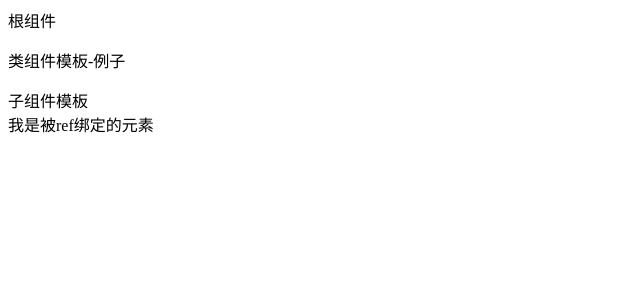
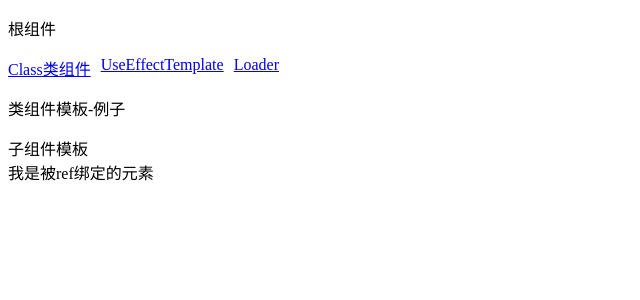
Before and after one commit to hl1249/react-study, a React (Vite) app: page /class in a window 1280 px wide. Shown: the top 300 px of the page, without its empty margins (0-640 px from the left). Built offline with nearby package versions, Linux system fonts and the light colour scheme.

Commit message:
路由重定向 错误路由页面信息

```diff
--- a/src/App.tsx
+++ b/src/App.tsx
@@ -1,9 +1,16 @@
 
 
-import { Outlet } from "react-router-dom"
+import { Outlet,NavLink } from "react-router-dom"
 const App = () => {
     return (
-        <div>根组件
+        <div>
+          <p>根组件</p>
+          <div style={{gap:'10px',display:'flex'}}>
+          <NavLink to={"/class"}>Class类组件</NavLink>
+          <NavLink to={"/useEffectTemplate"}>UseEffectTemplate</NavLink>
+          <NavLink to={"/loader"}>Loader</NavLink>
+          </div>
+
         <Outlet></Outlet>
       </div>
     )
--- a/src/main.tsx
+++ b/src/main.tsx
@@ -1,4 +1,4 @@
-import React from "react";
+import React,{Suspense} from "react";
 import ReactDOM from "react-dom/client";
 
  // 导入两个核心组件
@@ -12,7 +12,9 @@ import router from "./router";
 // 使用RouterProvider 加载路由对象
 ReactDOM.createRoot(document.getElementById("root")).render(
   <React.StrictMode>
+    <Suspense>
       <RouterProvider router={router}>
       </RouterProvider>
+      </Suspense>
   </React.StrictMode>
 );
--- /dev/null
+++ b/src/pages/ErrorPage.tsx
@@ -0,0 +1,22 @@
+import { useRouteError } from 'react-router-dom'
+
+interface ErrorObject {
+    statusText?: string;
+    message?: string;
+    // 添加其他可能的错误属性
+  }
+
+const ErrorPage = () => {
+
+    const error = useRouteError() as ErrorObject | null;
+    console.log('error',error)
+    return (
+        <div>
+            <h1>Error Page</h1>
+            <p>Something went wrong!</p>
+            <p>{error ? error.statusText || error.message : 'Unknown error'}</p>
+        </div>
+    )
+}
+
+export default ErrorPage
--- a/src/router/index.tsx
+++ b/src/router/index.tsx
@@ -5,12 +5,14 @@ import { createBrowserRouter, Navigate } from "react-router-dom";
 import Class_template from "@/pages/Class";
 import Loader from "@/pages/Loader";
 import App from "@/App";
+import ErrorPage from "@/pages/ErrorPage";
 const UseEffectTemplate = lazy(() => import("@/pages/UseEffectTemplate"));
 const router = createBrowserRouter([
 
   {
     path: "/",
     element: <Navigate to="/class" />,
+    errorElement: <ErrorPage></ErrorPage>
   },
   {
     path: "/",
@@ -35,7 +37,7 @@ const router = createBrowserRouter([
                 name: 'loader',
                 list: [1, 2, 3, 4, 5]
               })
-            }, 1000)
+            }, 2000)
           })
         }
       },
```
